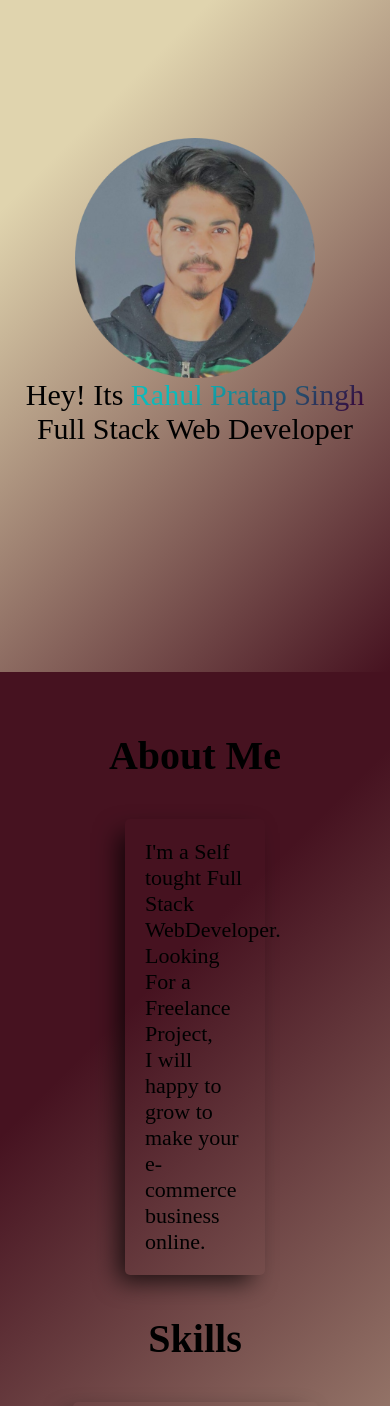
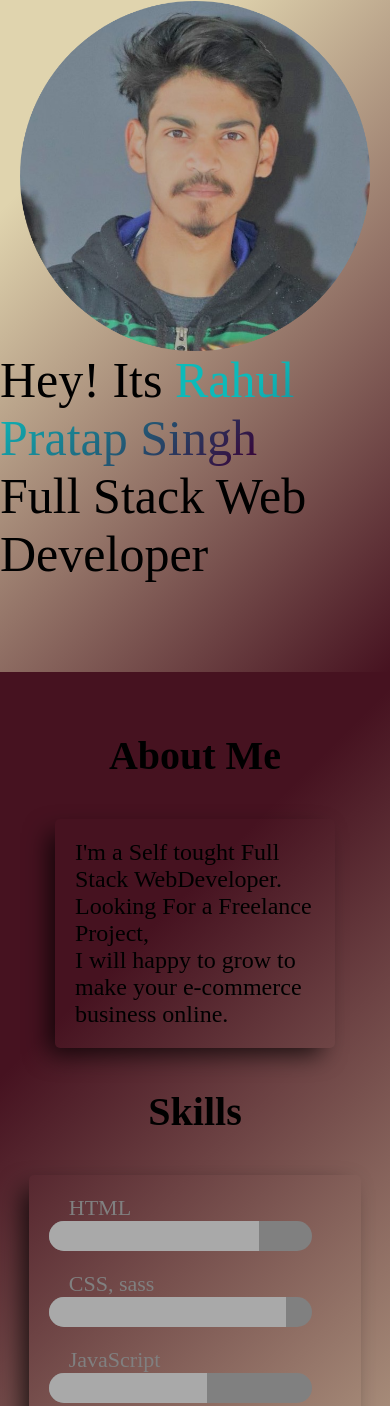
Before and after one commit to rpsinghcodes/Portfolio-2.0, a website: page index.html in a window 390 px wide. Shown: the part 88-1494 px from the top of the page. Drawn offline with Linux system fonts and the light colour scheme.

Commit message:
adding media queries

```diff
--- a/css/main.css
+++ b/css/main.css
@@ -6,6 +6,17 @@
 html {
   font-size: 62.5%; }
 
+/*
+0 - 600 -> phone
+600 - 900 -> tablets
+900 - 1200 -> tablet landscape
+1200 - 1800 -> normal style
+1800+ -> big desktop
+1em = 16rem
+
+order: base +  typography > general layout + grid > page layout > components
+
+*/
 .card {
   box-shadow: 7px 10px 23px -3px rgba(0, 0, 0, 0.75); }
   .card__img {
@@ -100,7 +111,6 @@ html {
   flex-direction: column;
   align-items: center;
   justify-content: center;
-  background-color: #461220;
   background-image: linear-gradient(315deg, #461220 0%, #e0d4ae 74%); }
   .header__photo {
     width: 24rem;
@@ -111,6 +121,13 @@ html {
   background-image: linear-gradient(315deg, #380036 0%, #0cbaba 74%);
   -webkit-background-clip: text;
   -webkit-text-fill-color: transparent; }
+
+@media (max-width: 37.5em) {
+  .header {
+    font-size: 5rem; }
+    .header__photo {
+      width: 35rem;
+      height: 35rem; } }
 
 .aboutme {
   padding: 2rem;
@@ -127,6 +144,10 @@ html {
     padding: 2rem;
     border-radius: 5px;
     font-size: 2.2rem; }
+    @media (max-width: 37.5em) {
+      .aboutme__box {
+        width: 80%;
+        font-size: 2.4rem; } }
   .aboutme__skills {
     box-shadow: -10px 10px 24px -4px rgba(0, 0, 0, 0.75);
     background: transparent;
@@ -136,6 +157,9 @@ html {
     border-radius: 5px;
     font-size: 2.2rem;
     color: grey; }
+    @media (max-width: 37.5em) {
+      .aboutme__skills {
+        width: 95%; } }
     .aboutme__skills p {
       padding: 0 2rem; }
     .aboutme__skills .html,
@@ -199,7 +223,6 @@ html {
 
 .contact {
   text-align: center;
-  height: 50vh;
   font-size: 4rem;
   background: linear-gradient(315deg, #e0d4ae 0%, #461220 74%);
   padding: 2rem; }
```
